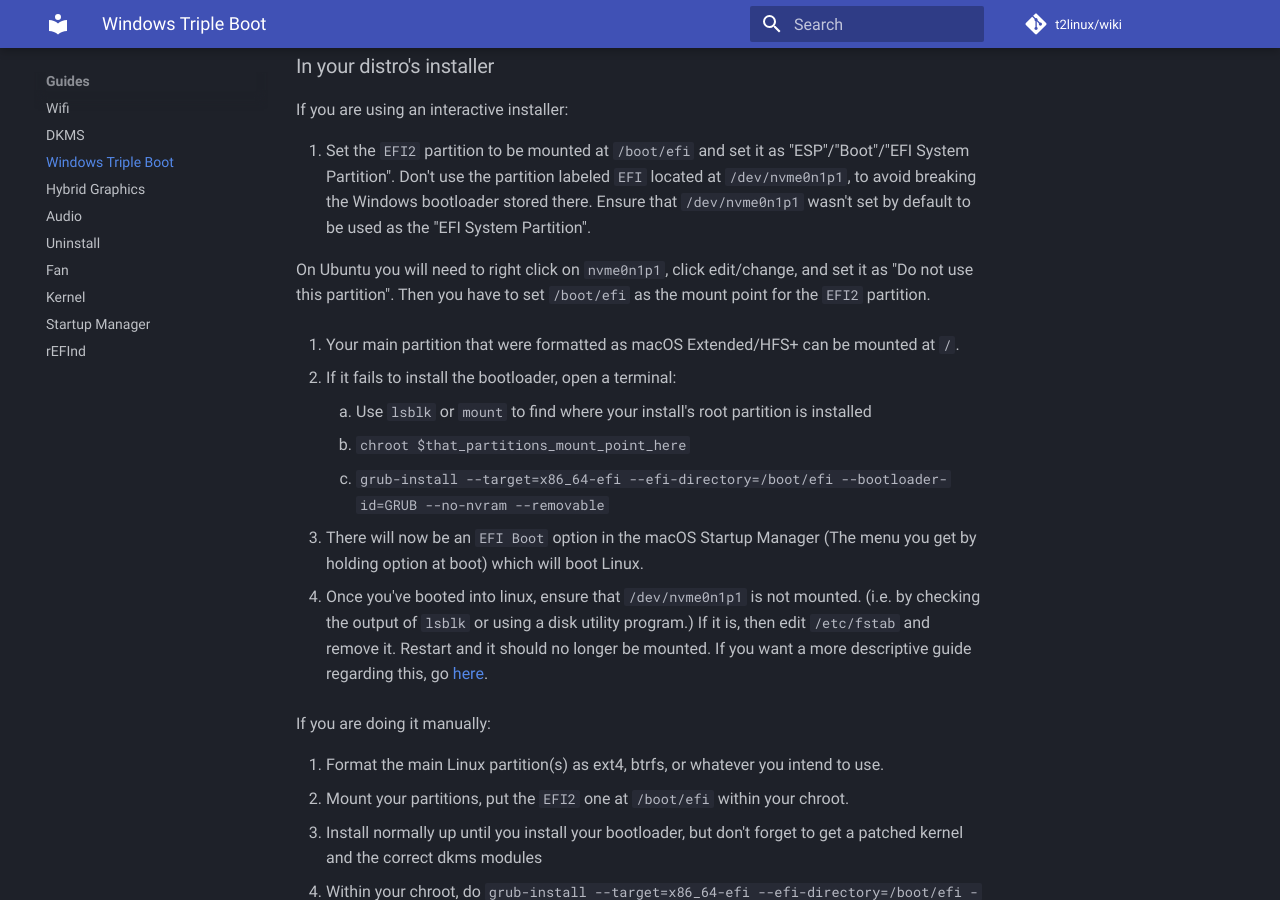
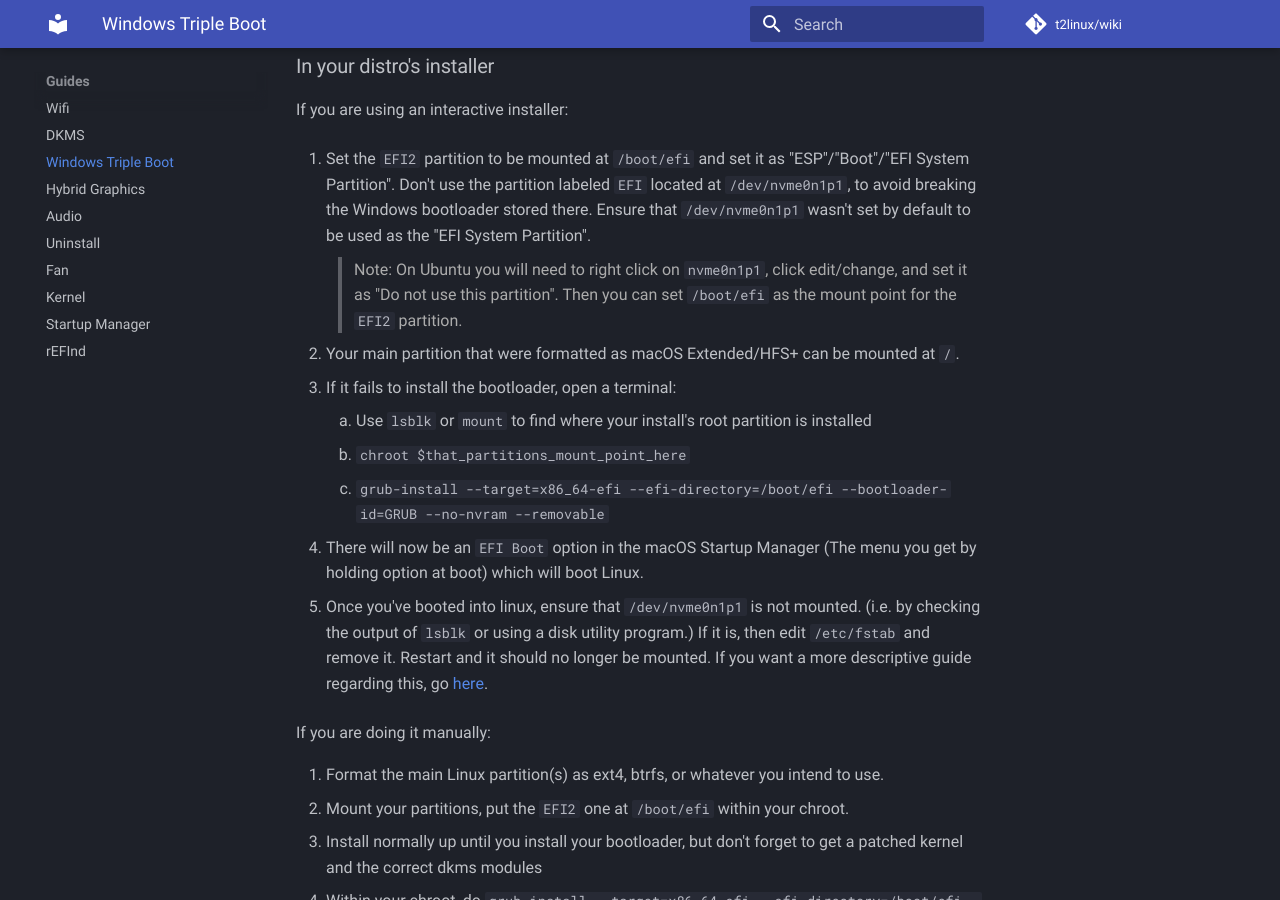
Before and after one commit to t2linux/wiki, an MkDocs documentation site: the page built from docs/guides/windows.md, in a window 1280 px wide and 900 px high, scrolled down 2798 px. Built offline with MkDocs 1.6.1 and Material for MkDocs 9.7.7, drawn with Linux system fonts in a browser that asks for light colours; comment, search, counter and statistics services are not loaded.

Commit message:
Update windows.md
The numbering went wrong now.

```diff
--- a/docs/guides/windows.md
+++ b/docs/guides/windows.md
@@ -70,7 +70,7 @@ If you are using an interactive installer:
 
 1. Set the `EFI2` partition to be mounted at `/boot/efi` and set it as "ESP"/"Boot"/"EFI System Partition". Don't use the partition labeled `EFI` located at `/dev/nvme0n1p1`, to avoid breaking the Windows bootloader stored there. Ensure that `/dev/nvme0n1p1` wasn't set by default to be used as the "EFI System Partition".
 
-   On Ubuntu you will need to right click on `nvme0n1p1`, click edit/change, and set it as "Do not use this partition". Then you have to set `/boot/efi` as the mount point for the `EFI2` partition.
+    > Note: On Ubuntu you will need to right click on `nvme0n1p1`, click edit/change, and set it as "Do not use this partition". Then you can set `/boot/efi`             as the mount point for the `EFI2` partition.
 
 2. Your main partition that were formatted as macOS Extended/HFS+ can be mounted at `/`.
 
```
